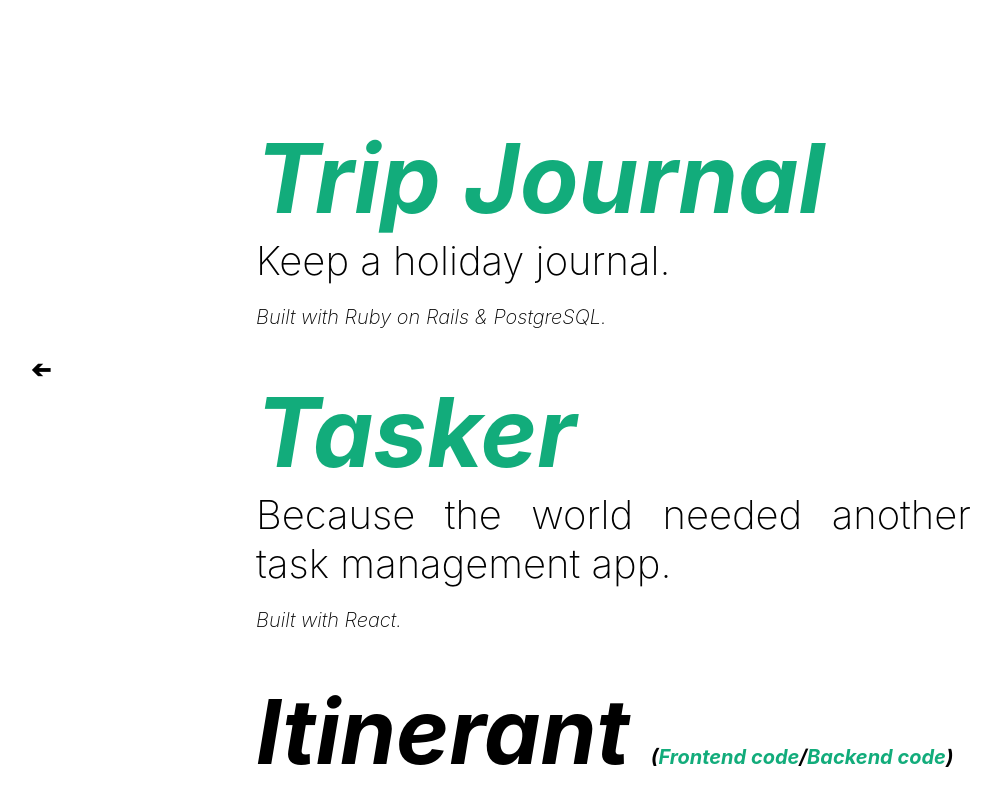
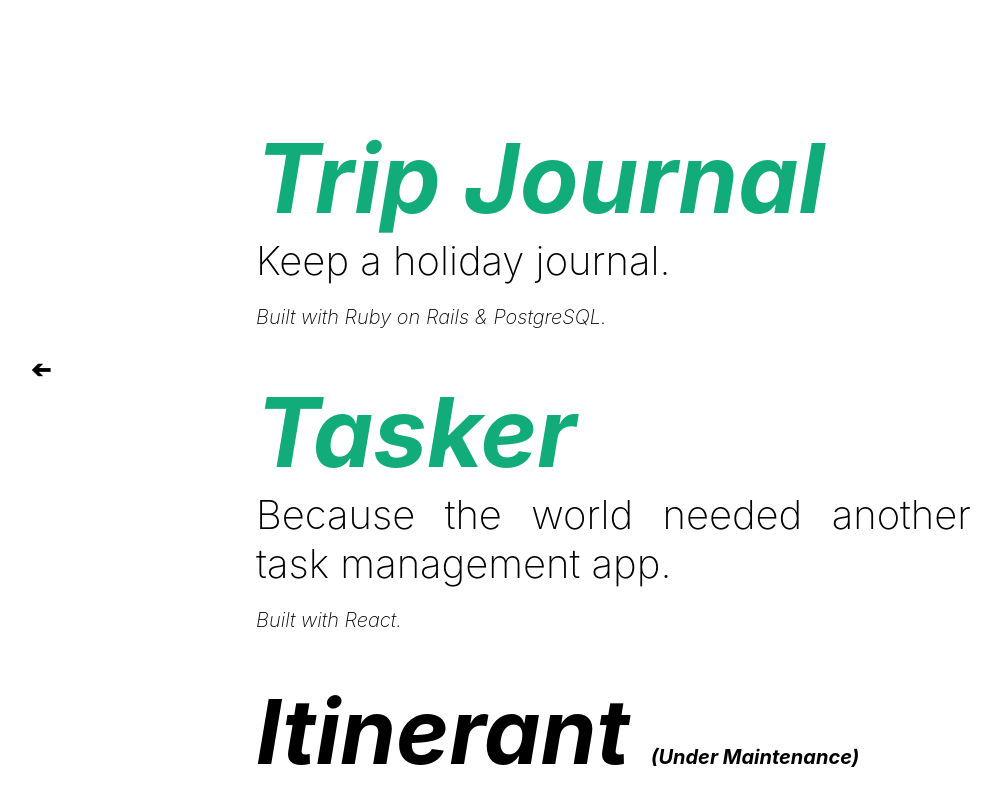
Before and after one commit to mattmcaleer/portfolio-site, a React (Create React App) app: page /projects in a window 1280 px wide. Shown: the top 794 px of the page, without its empty margins (29-1030 px from the left). Built offline with nearby package versions, Linux system fonts and the light colour scheme; the HTML template or start-up script is replaced by a standard one.

Commit message:
updated info

```diff
--- a/src/Components/Projects.js
+++ b/src/Components/Projects.js
@@ -27,7 +27,7 @@
       </div>
       <div className="project">
         <h2>
-          Itinerant <i>(<a href="https://github.com/mattmcaleer/itinerant-frontend" className="inline-ext-link" target="_blank" rel="noreferrer">Frontend code</a>/<a href="https://github.com/mattmcaleer/itinerant-backend" className="inline-ext-link" target="_blank" rel="noreferrer">Backend code</a>)</i>
+          Itinerant <i>(Under Maintenance)</i>
         </h2>
         <p>
           Plan your travel itineraries.<br/>
```
